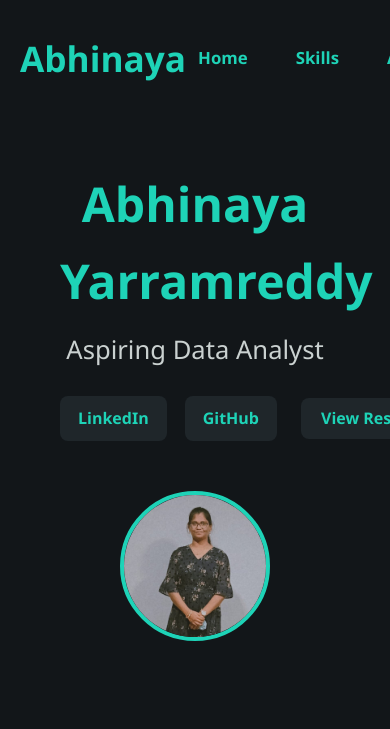
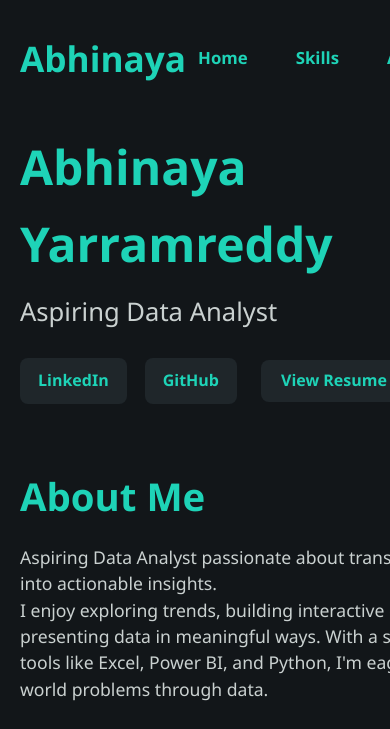
Before and after one commit to Abhinayayarramreddy/abhinaya-portfolio, a website: page index.html in a window 390 px wide. Shown: the top 729 px of the page. Drawn offline with Linux system fonts and the light colour scheme.

Commit message:
intital commit

```diff
--- a/index.html
+++ b/index.html
@@ -8,7 +8,7 @@
   <link rel="stylesheet" href="style.css" />
   <script defer src="script.js"></script>
 </head>
-<meta name="viewport" content="width=device-width, initial-scale=1.0"></meta>
+
 <body>
   <div class="container">
     <!-- PROFILE / NAVBAR -->
@@ -46,13 +46,16 @@
         <img src="profile.jpg" alt="Abhinaya Yarramreddy" class="profile-pic" />
       </div>
     </section>
+
+    <!-- ABOUT SECTION -->
     <section id="about" class="about-section">
       <div class="about-left">
         <h2>About Me</h2>
         <p>
            Aspiring Data Analyst passionate about transforming raw data into actionable insights.<br>
-      I enjoy exploring trends, building interactive dashboards, and presenting data in meaningful ways.
-      With a strong foundation in tools like Excel, Power BI, and Python, I'm eager to solve real-world problems through data.
+            I enjoy exploring trends, building interactive dashboards,
+           and presenting data in meaningful ways. With a strong foundation in tools like Excel, Power BI, and Python,
+            I'm eager to solve real-world problems through data.
         </p>
         <div class="hobbies-box">
           <h3>Hobbies & Interests</h3>
@@ -74,14 +77,7 @@
       </div>
 
       <div class="about-right">
-    <img src="your-photo.jpg" alt="Abhinaya Profile Photo" class="about-photo">
-
         <section id="education" class="section">
-      <!-- Education timeline goes here -->
-    </section>
-  </div>
-</section>
-
   <h2 class="section-title">Education</h2>
   <div class="timeline">
 
--- a/style.css
+++ b/style.css
@@ -631,43 +631,3 @@ a:hover {
 .contact-form button:hover {
   background-color: #16b5a2;
 }
-/* Desktop default layout */
-.home-section {
-  display: flex;
-  justify-content: space-between;
-  align-items: center;
-  padding: 40px;
-}
-
-.home-left {
-  width: 60%;
-}
-
-.home-right {
-  width: 40%;
-  text-align: right;
-}
-
-/* Mobile layout */
-@media (max-width: 768px) {
-  .home-section {
-    flex-direction: column;
-    text-align: center;
-  }
-
-  .home-left, .home-right {
-    width: 100%;
-  }
-
-  .home-right {
-    order: 2; /* Image goes below text */
-    margin-top: 20px;
-  }
-
-  @media (max-width: 768px) {
-  .profile-pic {
-    width: 150px;
-    height: 150px;
-  }
-  }
-}
```
Lines whose indentation alone changed are shown as unchanged.
